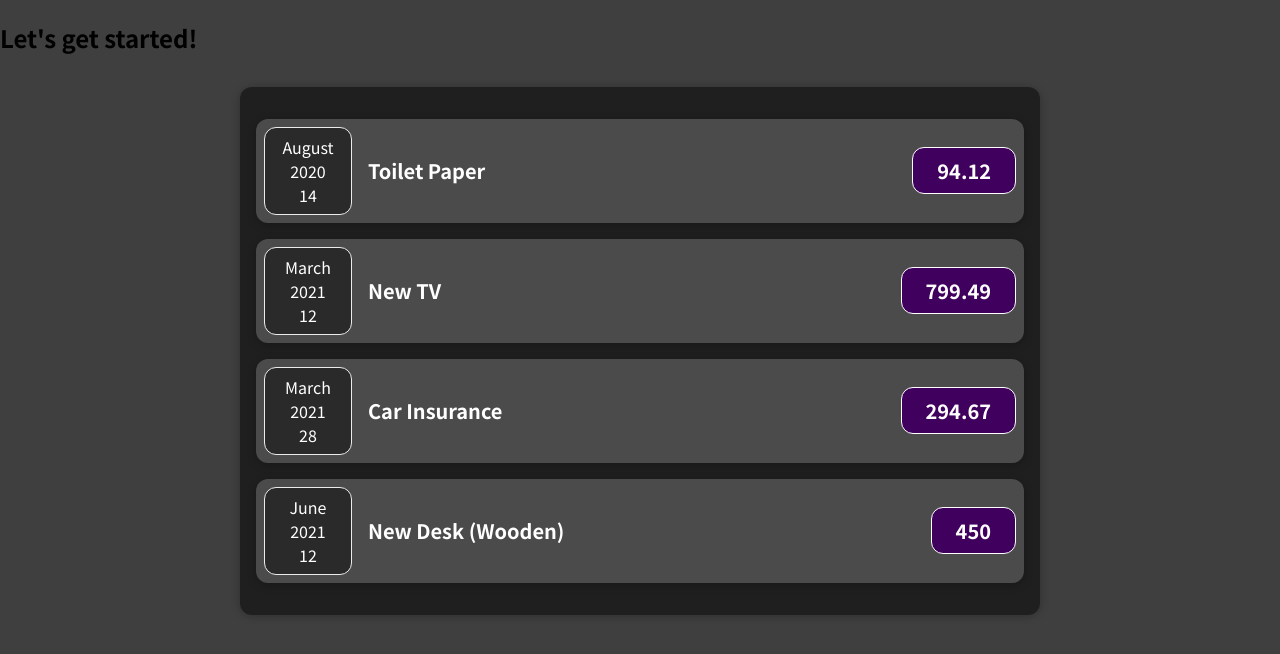
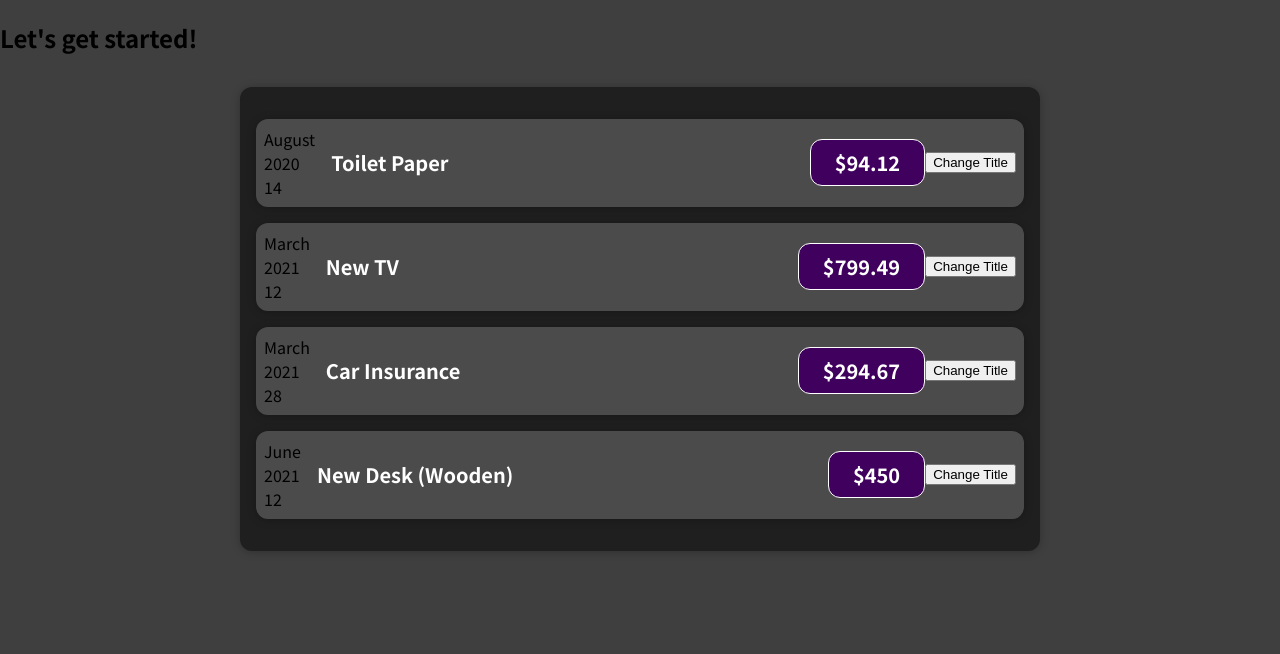
Before and after one commit to felixc0115/expense-tracker, a JavaScript app: page / in a window 1280 px wide. Shown: the top 654 px of the page. Built offline with nearby package versions, Linux system fonts and the light colour scheme.

Commit message:
Create Card component and organize components folder

```diff
--- a/src/App.js
+++ b/src/App.js
@@ -1,4 +1,4 @@
-import AllExpenses from "./components/AllExpenses";
+import AllExpenses from "./components/Expenses/AllExpenses";
 
 function App() {
   const expenses = [
--- a/src/components/AllExpenses.css
+++ b/src/components/Expenses/AllExpenses.css
@@ -4,6 +4,5 @@
     margin: 2rem auto;
     width: 50rem;
     max-width: 95%;
-    border-radius: 12px;
-    box-shadow: 0 1px 8px rgba(0, 0, 0, 0.25);
+
 }
--- a/src/components/AllExpenses.js
+++ b/src/components/Expenses/AllExpenses.js
@@ -1,9 +1,10 @@
-import ExpenseItem from "./ExpenseItem";
+import ExpenseItem from "../Expenses/ExpenseItem";
 import "./AllExpenses.css";
+import Card from "../UI/Card";
 
 const AllExpenses = ({ expenses }) => {
   return (
-    <div className="expenses">
+    <Card className="expenses">
       {expenses.map((expense) => (
         <ExpenseItem
           key={expense.id}
@@ -12,7 +13,7 @@
           amount={expense.amount}
         />
       ))}
-    </div>
+    </Card>
   );
 };
 
--- a/src/components/ExpenseDate.js
+++ b/src/components/Expenses/ExpenseDate.js
@@ -1,4 +1,4 @@
-import "./ExpenseDate.css";
+import "../Expenses/AllExpenses.css";
 
 const ExpenseDate = ({ date }) => {
   const month = date.toLocaleString("en-US", { month: "long" });
--- a/src/components/ExpenseItem.css
+++ b/src/components/Expenses/ExpenseItem.css
@@ -2,12 +2,12 @@
     display: flex;
     justify-content: space-between;
     align-items: center;
-    box-shadow: 0 2px 8px rgba(0, 0, 0, 0.25);
     padding: 0.5rem;
     margin: 1rem 0;
-    border-radius: 12px;
     background-color: #4b4b4b;
 }
+
+
 
 .expense-item__description {
     display: flex;
--- a/src/components/ExpenseItem.js
+++ b/src/components/Expenses/ExpenseItem.js
@@ -1,15 +1,17 @@
 import "./ExpenseItem.css";
-import ExpenseDate from "./ExpenseDate";
+import ExpenseDate from "../Expenses/ExpenseDate";
+import Card from "../UI/Card";
 
 const ExpenseItem = ({ date, title, amount, id }) => {
   return (
-    <div className="expense-item">
+    <Card className="expense-item">
       <ExpenseDate date={date} />
       <div className="expense-item__description">
         <h2>{title}</h2>
-        <div className="expense-item__price">{amount}</div>
+        <div className="expense-item__price">{`$${amount}`}</div>
       </div>
-    </div>
+      <button>Change Title</button>
+    </Card>
   );
 };
 
--- /dev/null
+++ b/src/components/UI/Card.css
@@ -0,0 +1,4 @@
+.card {
+    border-radius: 12px;
+    box-shadow: 0 1px 8px rgba(0, 0, 0, 0.25);
+}
--- /dev/null
+++ b/src/components/UI/Card.js
@@ -0,0 +1,8 @@
+import "./Card.css";
+
+const Card = (props) => {
+  const classes = `card ${props.className}`;
+  return <div className={classes}>{props.children}</div>;
+};
+
+export default Card;
```
Also changed, not shown: src/components/Expenses/ExpenseDate.css (renamed from src/components/ExpenseDate.css).
